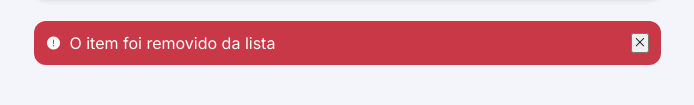
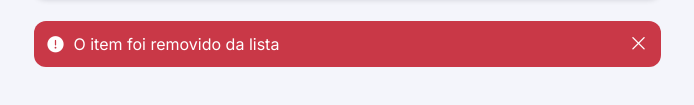
Before and after one commit to OTAVIOLUIS12C/quick-list, a plain HTML site: page index.html in a window 1280 px wide. Shown: the part 519-624 px from the top of the page, 293-987 px from the left. Drawn offline with nearby package versions, Linux system fonts and the light colour scheme.

Commit message:
últimas estilizações da div.warning

```diff
--- a/style.css
+++ b/style.css
@@ -186,4 +186,14 @@ main{
             gap: .8rem;
         }
 
+        i{
+            font-size: 2rem;
+        }
+
+        button{
+            border: none;
+            background: none;
+            color: var(--always-white);
+        }
+
      }
```
